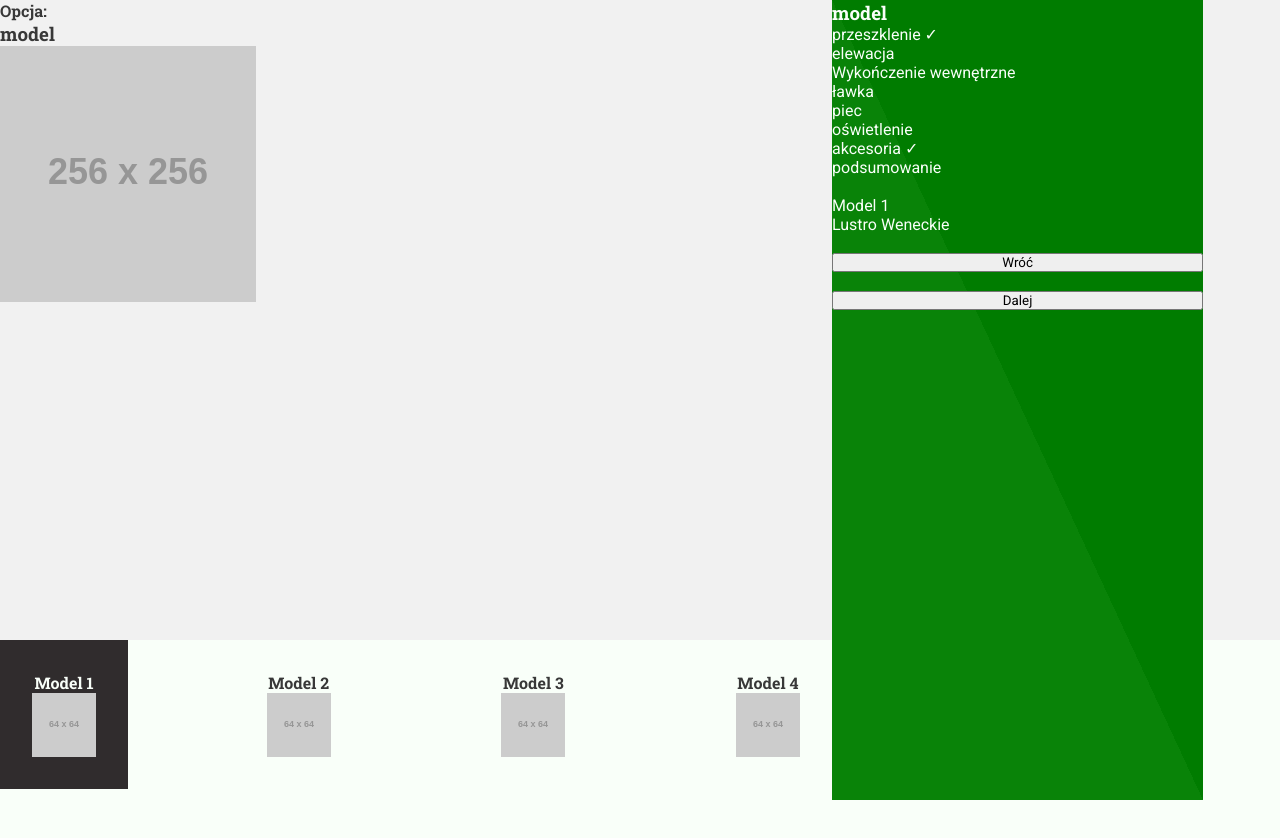
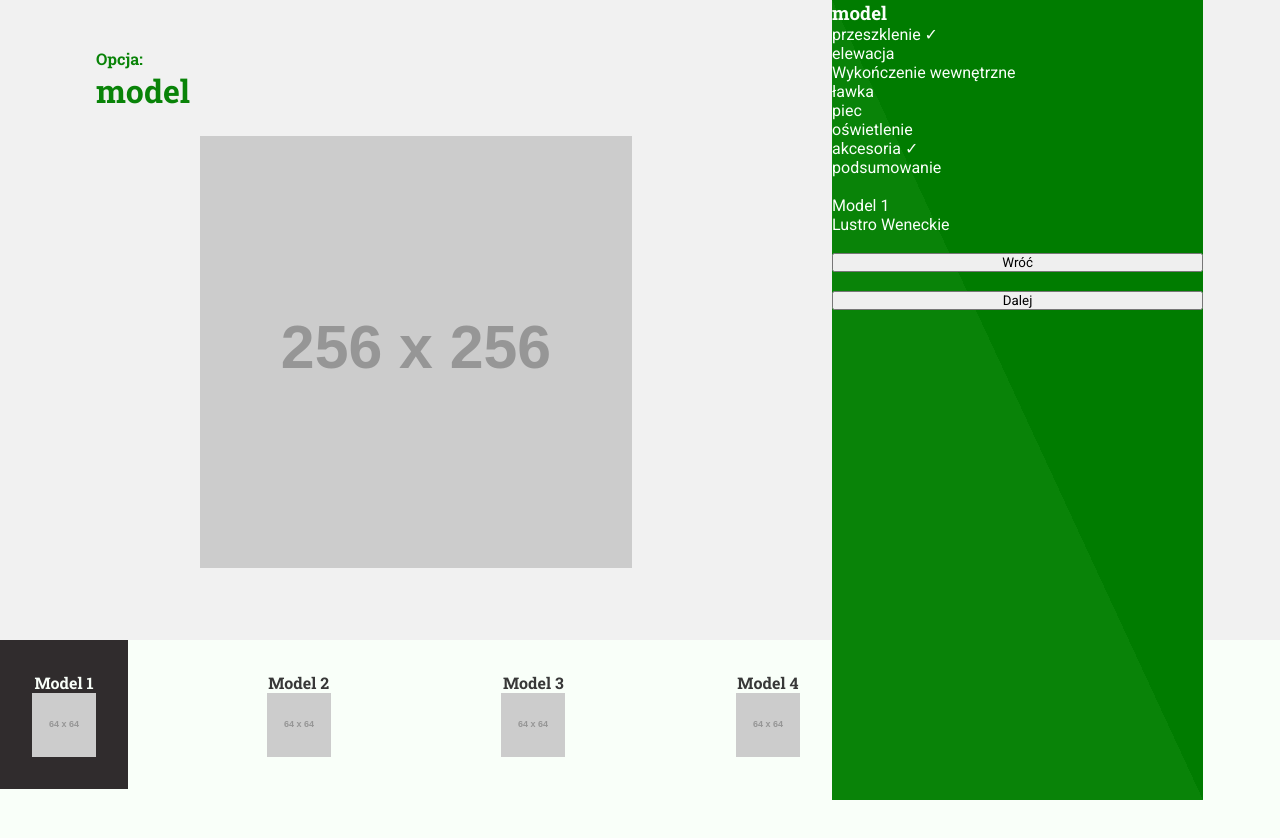
Before and after one commit to SAY10s/sauna, a React (Vite) app: page / in a window 1280 px wide. Shown: the top 838 px of the page. Built offline with nearby package versions, Linux system fonts and the light colour scheme.

Commit message:
Basic styles for image slider (WIP)

```diff
--- a/src/components/imageSlider/ImageSlider.tsx
+++ b/src/components/imageSlider/ImageSlider.tsx
@@ -1,30 +1,12 @@
-import { useSelector } from "react-redux";
-import { RootState } from "../../store/store.ts";
-import {
-  CURRENT_CONFIG_STEP_NAME_IN_ENGLISH,
-  CURRENT_CONFIG_STEP_NAME_IN_POLISH,
-} from "../../const/const.ts";
+import React from "react";
 
-const ImageSlider = () => {
-  const currentConfigStepId = useSelector(
-    (state: RootState) => state.saunaConfig.currentConfigStepId,
-  );
-  const currentChosenOption = useSelector(
-    (state: RootState) =>
-      state.saunaConfig[
-        CURRENT_CONFIG_STEP_NAME_IN_ENGLISH[currentConfigStepId]
-      ],
-  );
+interface PropsInterface {
+  imgURL: string;
+}
 
-  const currentConfigStepNameInPolish =
-    CURRENT_CONFIG_STEP_NAME_IN_POLISH[currentConfigStepId];
-
-  const imgURL = `https://placehold.co/256?text=${currentConfigStepNameInPolish}:+${currentChosenOption}`;
-
+const ImageSlider: React.FC<PropsInterface> = ({ imgURL }) => {
   return (
     <div className="imageSlider">
-      <h4>Opcja:</h4>
-      <h3>{currentConfigStepNameInPolish}</h3>
       <img src={imgURL} alt="Zdjęcie obecnie wybranej opcji w danym kroku" />
     </div>
   );
--- a/src/components/imageSlider/ImageSliderWrapper.tsx
+++ b/src/components/imageSlider/ImageSliderWrapper.tsx
@@ -1,10 +1,34 @@
 import ImageSlider from "./ImageSlider.tsx";
+import { useSelector } from "react-redux";
+import { RootState } from "../../store/store.ts";
+import {
+  CURRENT_CONFIG_STEP_NAME_IN_ENGLISH,
+  CURRENT_CONFIG_STEP_NAME_IN_POLISH,
+} from "../../const/const.ts";
 
 const ImageSliderWrapper = () => {
+  const currentConfigStepId = useSelector(
+    (state: RootState) => state.saunaConfig.currentConfigStepId,
+  );
+  const currentChosenOption = useSelector(
+    (state: RootState) =>
+      state.saunaConfig[
+        CURRENT_CONFIG_STEP_NAME_IN_ENGLISH[currentConfigStepId]
+      ],
+  );
+
+  const currentConfigStepNameInPolish =
+    CURRENT_CONFIG_STEP_NAME_IN_POLISH[currentConfigStepId];
+
+  const imgURL = `https://placehold.co/256?text=${currentConfigStepNameInPolish}:+${currentChosenOption}`;
   return (
-    <div className="imageSliderWrapper grid65to35ImageSlider">
-      <div>
-        <ImageSlider />
+    <div className="imageSliderWrapper grid65to35">
+      <div className="innerSliderElementWrapper">
+        <div className="currentStep">
+          <h4>Opcja:</h4>
+          <h1>{currentConfigStepNameInPolish}</h1>
+        </div>
+        <ImageSlider imgURL={imgURL} />
       </div>
     </div>
   );
--- a/src/scss/components/ImageSlider.scss
+++ b/src/scss/components/ImageSlider.scss
@@ -4,4 +4,21 @@
 .imageSliderWrapper {
   background-color: #f1f1f1;
   height: 100%;
+
+  .currentStep {
+    color: $colorSecondary;
+  }
+  .innerSliderElementWrapper {
+    @include flex(column, flex-start, flex-start);
+    padding: 3rem 6rem;
+
+    .imageSlider {
+      @include flex(row, center, center);
+      width: 100%;
+      height: 100%;
+      img {
+        height: 90%;
+      }
+    }
+  }
 }
```
